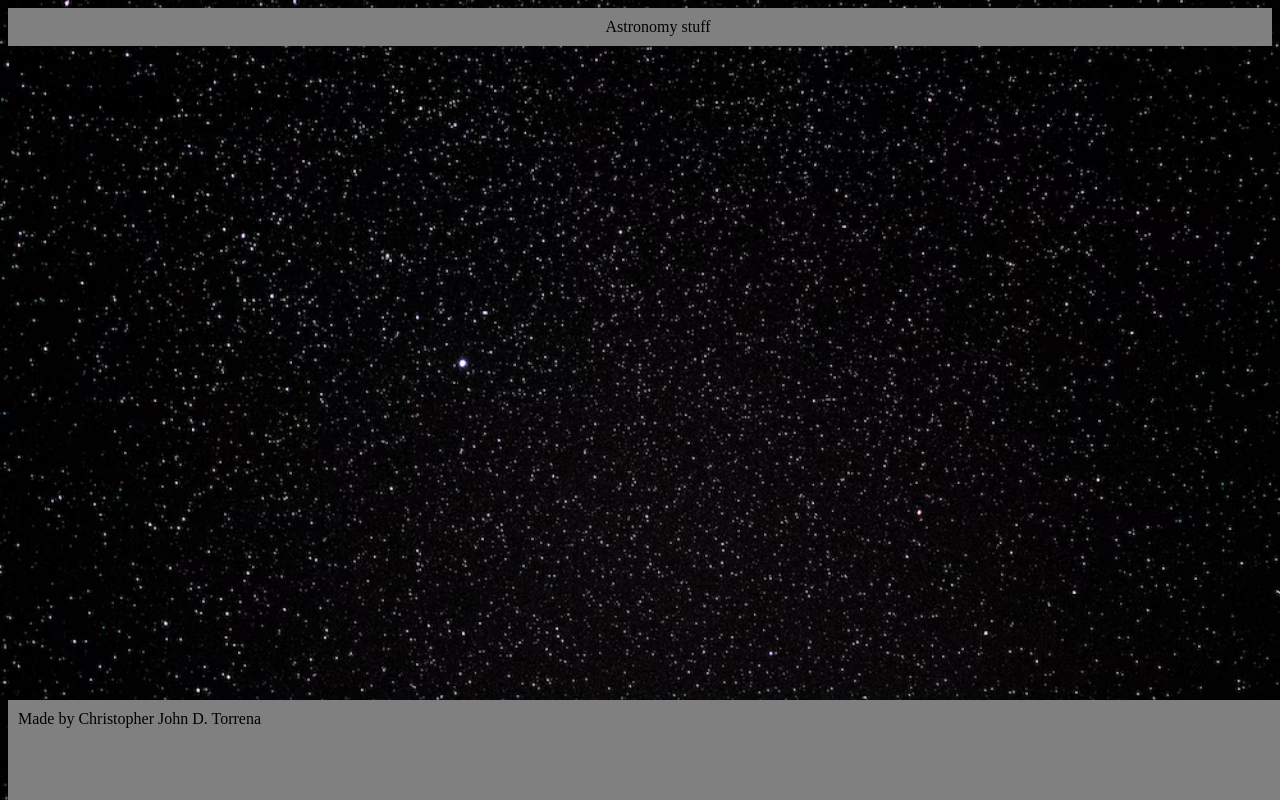
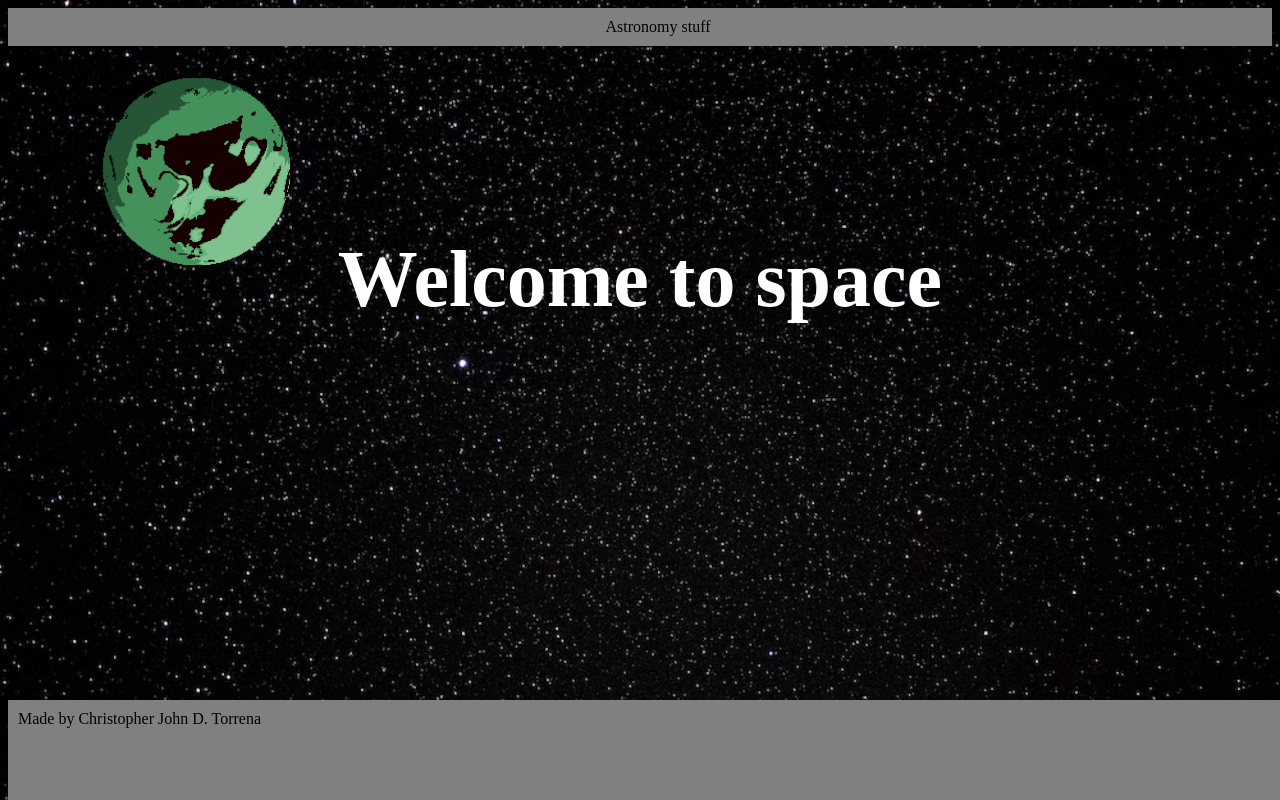
Before and after one commit to Aireons/Q2_GFA2_BA_TORRENA, a plain HTML site: page Q2_GFA2_Ba_Torrena/index.html in a window 1280 px wide. Drawn offline with Linux system fonts and the light colour scheme.

Commit message:
Update styles.css

```diff
--- a/Q2_GFA2_Ba_Torrena/styles.css
+++ b/Q2_GFA2_Ba_Torrena/styles.css
@@ -26,7 +26,27 @@ body {
     background-image: url(spaceyes.png);
     background-size: cover;
 }
-
+  .maintext h1 {
+    color: white;
+    font-size: 500%;
+    text-align: center;
+    position: absolute;
+    top: 30%;
+    left: 0;
+    right: 0;
+    margin-top: -0.5%;
+  }
+  #fart {
+  background-image: url(fart.gif);
+  width: 250px;
+  height: 250px;
+  animation: leftright 15s ease 0s infinite;
+  background-color: transparent;
+  background-position: center;
+  background-repeat: no-repeat;
+  background-size: 50%;
+  padding: 0 5%;
+  }
 * {
     overflow-x: hidden;
     overflow-y: hidden;
```
